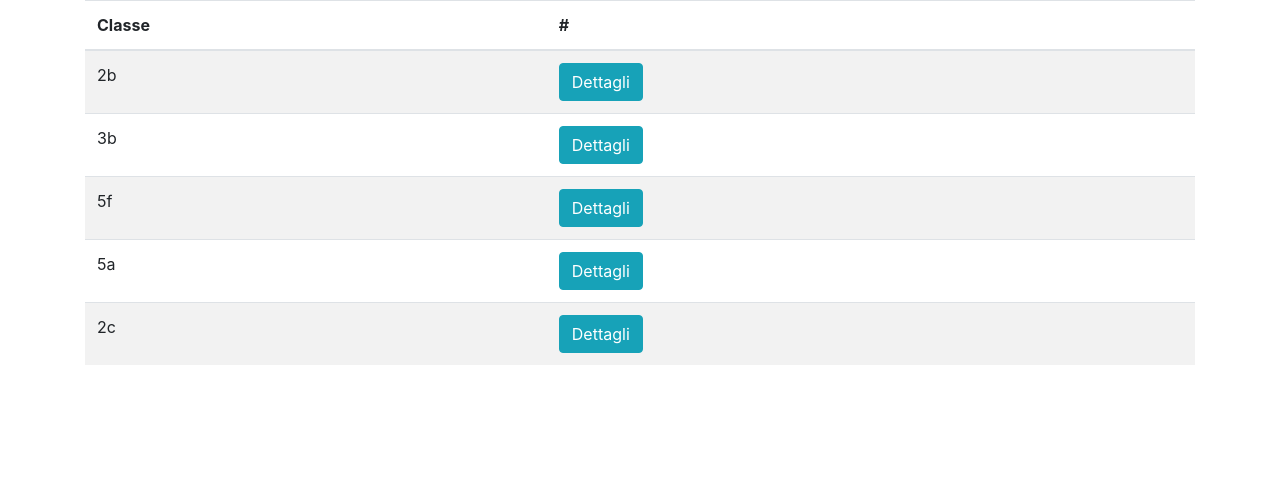
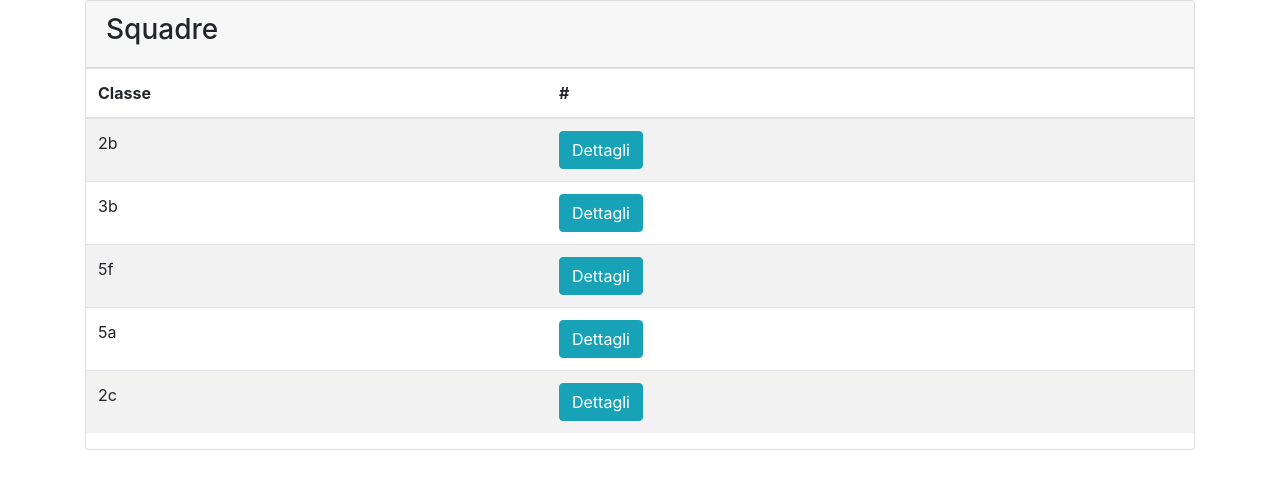
Before and after one commit to arcobiSwifty/tornei, a Django app: page /calcetto/squadre in a window 1280 px wide. Shown: the top 489 px of the page. Run offline with Django 3.2, Linux system fonts and the light colour scheme; data comes from the database, SQL or seed files in the repository; some libraries are stand-ins or nearby versions.

Commit message:
fixed pagination

```diff
--- a/calcetto/templates/calcetto/partita_list.html
+++ b/calcetto/templates/calcetto/partita_list.html
@@ -29,13 +29,13 @@
     <div class="pagination">
         <span class="page-links">
             {% if page_obj.has_previous %}
-                <a href="/articoli?page={{ page_obj.previous_page_number }}">Indietro</a>
+                <a href="/calcetto?page={{ page_obj.previous_page_number }}">Indietro</a>
             {% endif %}
             <span class="page-current">
                 Pagina {{ page_obj.number }} di {{ page_obj.paginator.num_pages }}.
             </span>
             {% if page_obj.has_next %}
-                <a href="/articoli?page={{ page_obj.next_page_number }}">Avanti</a>
+                <a href="/calcetto?page={{ page_obj.next_page_number }}">Avanti</a>
             {% endif %}
         </span>
     </div>
--- a/calcetto/templates/calcetto/squadra_list.html
+++ b/calcetto/templates/calcetto/squadra_list.html
@@ -2,6 +2,10 @@
 
 {% block content %}
 <div class="container">
+  <div class="card">
+    <div class="card-header">
+      <h3>Squadre</h3>
+      </div>
 <table class="table table-striped">
   <thead>
     <tr>
@@ -18,17 +22,18 @@
     <li>Non è ancora presente nessuna squadra</li>
 {% endfor %}
 </table>
+</div>
 {% if is_paginated %}
     <div class="pagination">
         <span class="page-links">
             {% if page_obj.has_previous %}
-                <a href="/articoli?page={{ page_obj.previous_page_number }}">Indietro</a>
+                <a href="/calcetto/squadre?page={{ page_obj.previous_page_number }}">Indietro</a>
             {% endif %}
             <span class="page-current">
                 Pagina {{ page_obj.number }} di {{ page_obj.paginator.num_pages }}.
             </span>
             {% if page_obj.has_next %}
-                <a href="/articoli?page={{ page_obj.next_page_number }}">Avanti</a>
+                <a href="/calcetto/squadre?page={{ page_obj.next_page_number }}">Avanti</a>
             {% endif %}
         </span>
     </div>
--- a/calcetto/views.py
+++ b/calcetto/views.py
@@ -9,10 +9,6 @@ from django.views.generic.list import ListView
 from django.views.generic.detail import DetailView
 from django.core.paginator import Paginator
 
-
-#implement cartellini e ammonizioni
-#FIX THE PAGINATION
-#grafica
 
 # Create your views here.
 class Main(View):
```
Also changed, not shown: calcetto/templates/calcetto/studente_list.html (+4 -3 lines).
